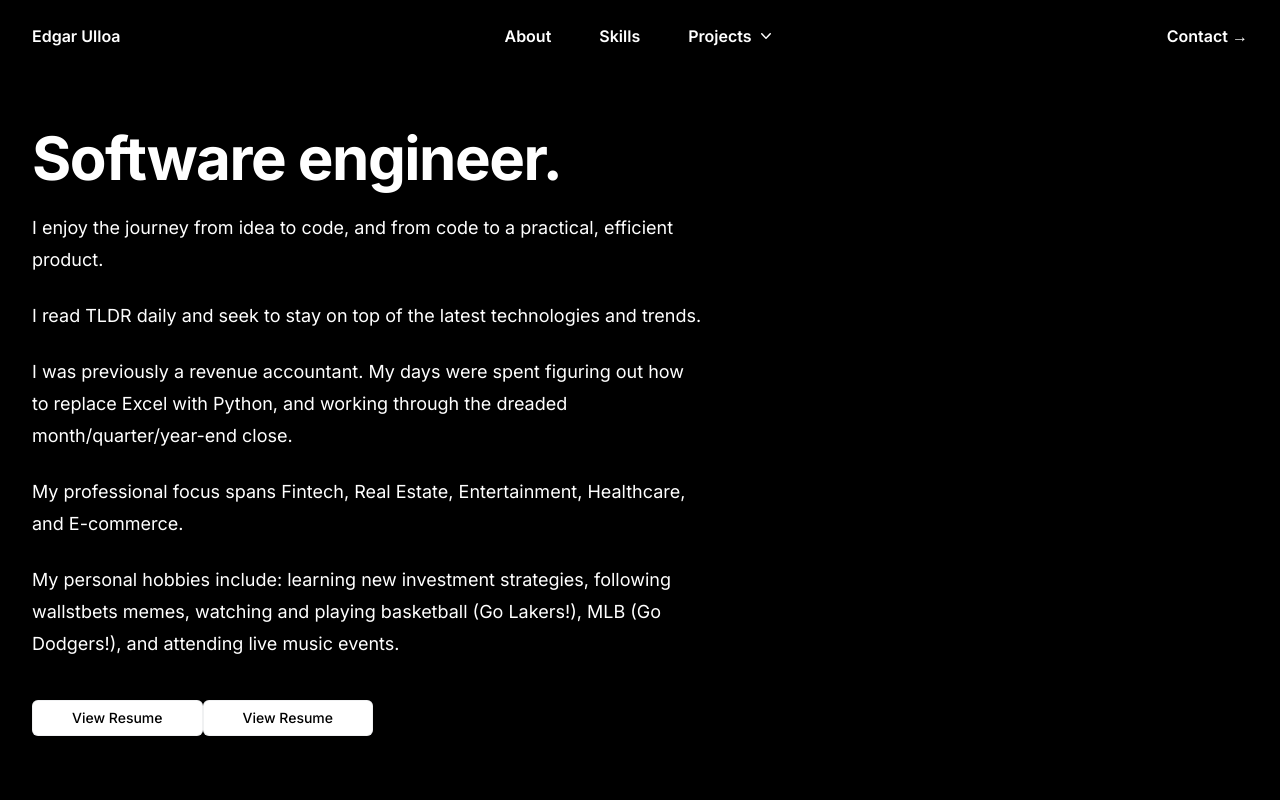
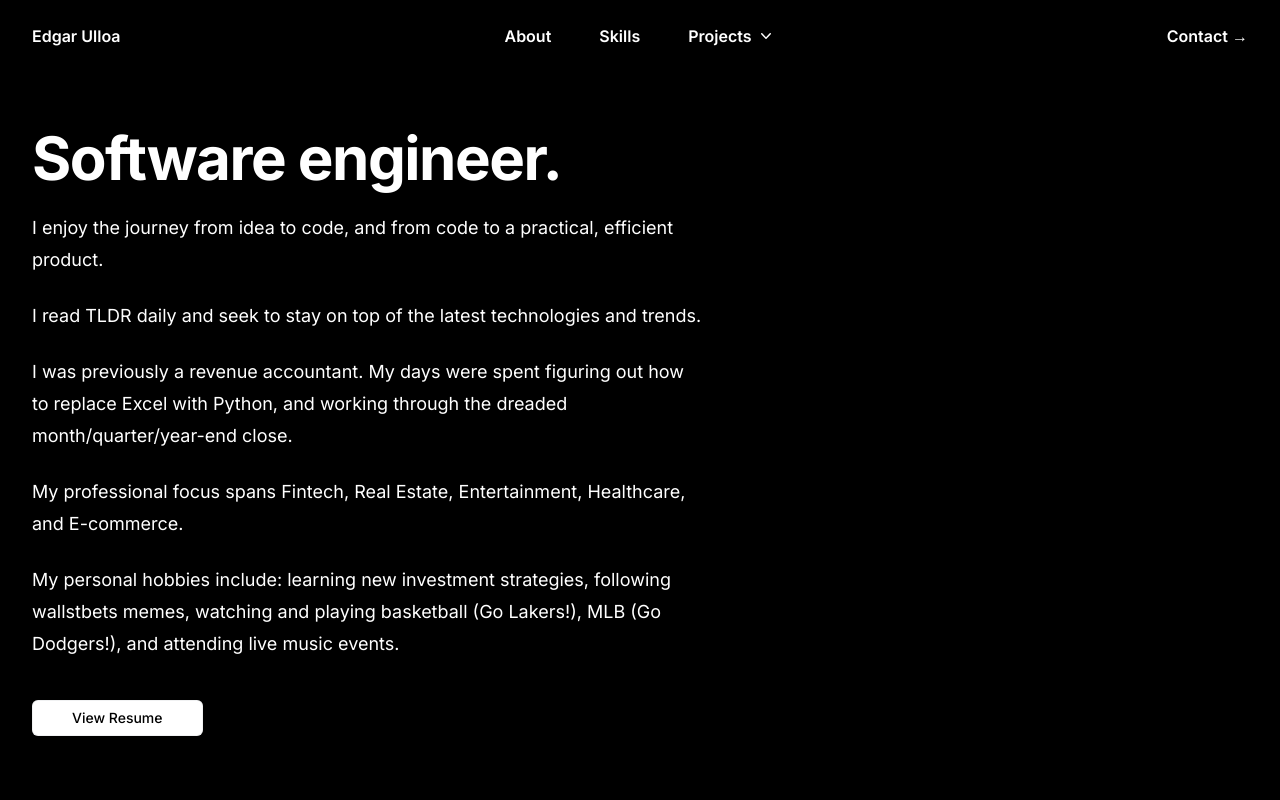
Before and after one commit to eulloa10/edgar-personal-website-2, a Next.js app in the folder portfolio/: page / in a window 1280 px wide. Shown: the top 800 px of the page. Built offline with nearby package versions, Linux system fonts and the light colour scheme.

Commit message:
updated html

```diff
--- a/portfolio/src/app/components/about.js
+++ b/portfolio/src/app/components/about.js
@@ -35,12 +35,6 @@ export default function About() {
             className="inline-flex items-center rounded-md bg-white px-10 py-2 text-sm font-medium text-black ring-1 ring-inset ring-gray-500/10 mt-10">
               View Resume
           </a>
-          <a
-            href="https://drive.google.com/file/d/10u4LZqLVkNwgmT8EGJku3tGmt3tXAijq/view?usp=sharing" target="_blank"
-            rel="noopener noreferrer"
-            className="inline-flex items-center rounded-md bg-white px-10 py-2 text-sm font-medium text-black ring-1 ring-inset ring-gray-500/10 mt-10">
-              View Resume
-          </a>
         </div>
       </div>
     </div>
```
